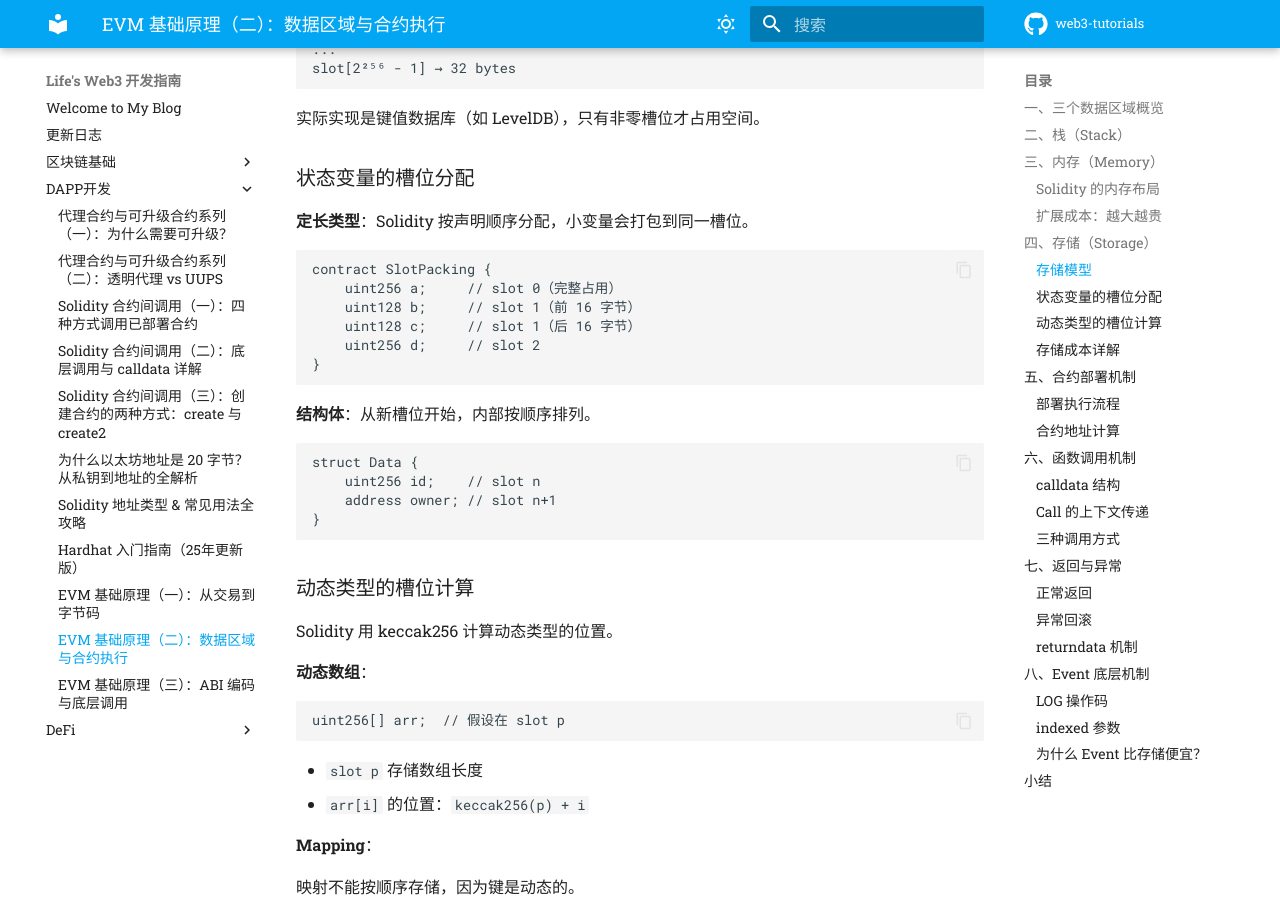
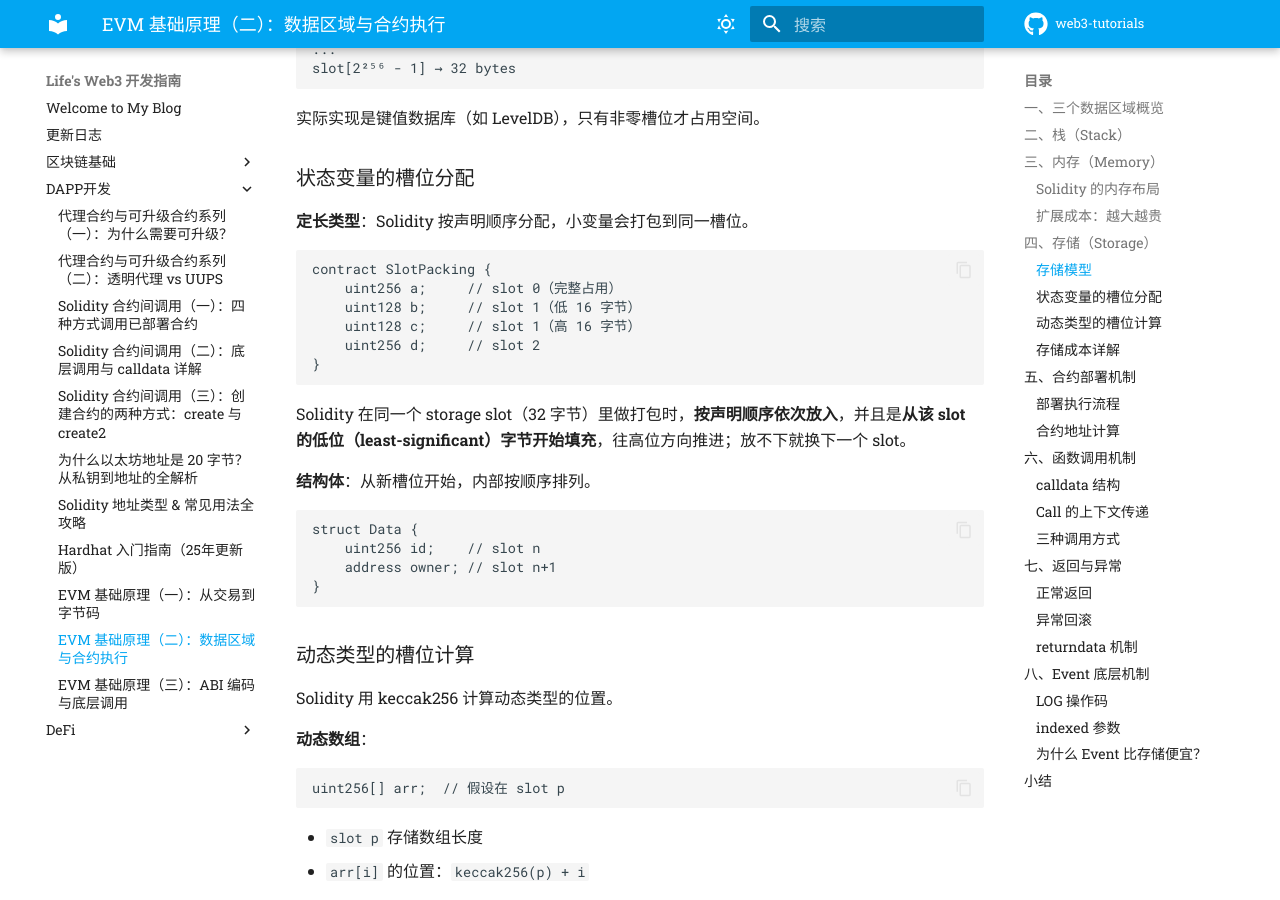
Before and after one commit to lifefindsitsway/web3-tutorials, an MkDocs documentation site: the page built from docs/web3/dapp/evm_fundamentals_part2_data_regions_and_contract_execution_240411.md, in a window 1280 px wide and 900 px high, scrolled down 2976 px. Built offline with MkDocs 1.6.1 and Material for MkDocs 9.7.7, drawn with Linux system fonts in a browser that asks for light colours; comment, search, counter and statistics services are not loaded.

Commit message:
完善对'状态变量的槽位分配'的描述

````diff
--- a/docs/web3/dapp/evm_fundamentals_part2_data_regions_and_contract_execution_240411.md
+++ b/docs/web3/dapp/evm_fundamentals_part2_data_regions_and_contract_execution_240411.md
@@ -122,11 +122,13 @@ slot[2²⁵⁶ - 1] → 32 bytes
 ```solidity
 contract SlotPacking {
     uint256 a;     // slot 0（完整占用）
-    uint128 b;     // slot 1（前 16 字节）
-    uint128 c;     // slot 1（后 16 字节）
+    uint128 b;     // slot 1（低 16 字节）
+    uint128 c;     // slot 1（高 16 字节）
     uint256 d;     // slot 2
 }
 ```
+
+Solidity 在同一个 storage slot（32 字节）里做打包时，**按声明顺序依次放入**，并且是**从该 slot 的低位（least-significant）字节开始填充**，往高位方向推进；放不下就换下一个 slot。
 
 **结构体**：从新槽位开始，内部按顺序排列。
 
````
